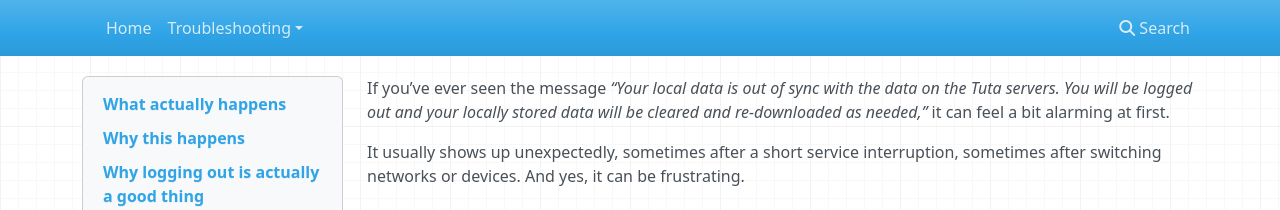
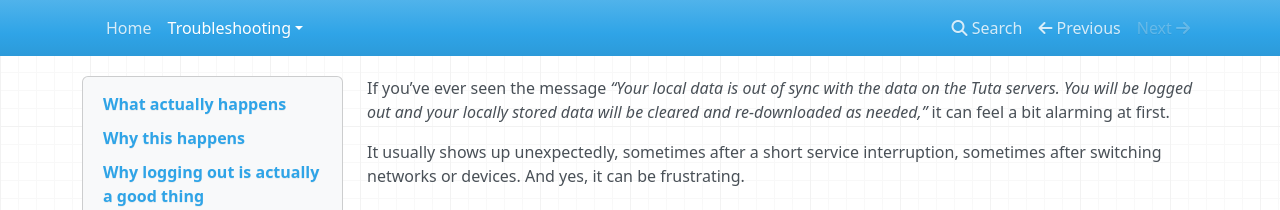
Before and after one commit to Nexl4/knowledge-base, an MkDocs documentation site: the page built from docs/Troubleshooting/tuta-local-data-out-of-sync-error.md, in a window 1280 px wide. Shown: the top 210 px of the page. Built offline with MkDocs 1.6.1, drawn with Linux system fonts in a browser that asks for light colours; nearby versions of some CDN libraries.

```diff
--- a/mkdocs.yml
+++ b/mkdocs.yml
@@ -1,4 +1,4 @@
 nav:
   - Home: index.md
   - Troubleshooting:
-      - Tuta sync issue: troubleshooting/tuta-local-data-out-of-sync-error.md
+      - Tuta sync issue: Troubleshooting/tuta-local-data-out-of-sync-error.md
```
